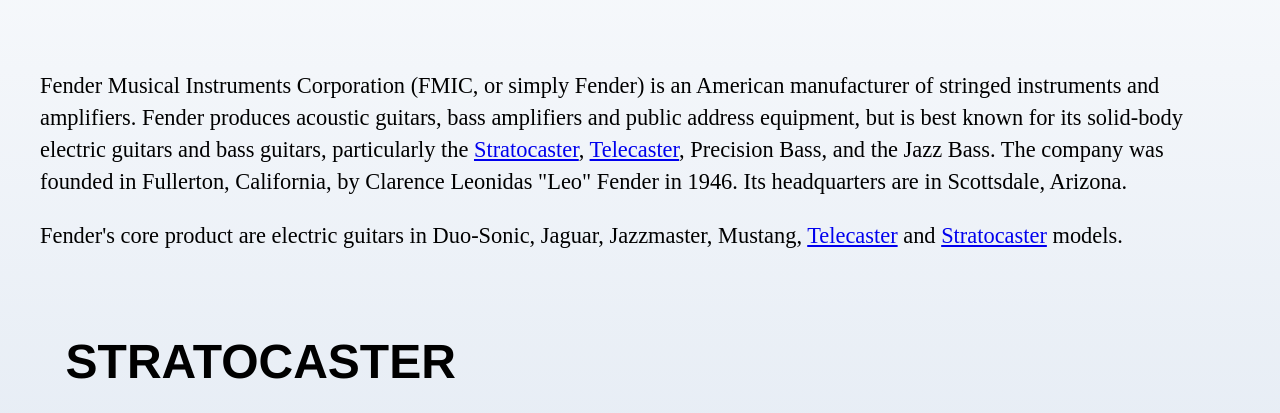
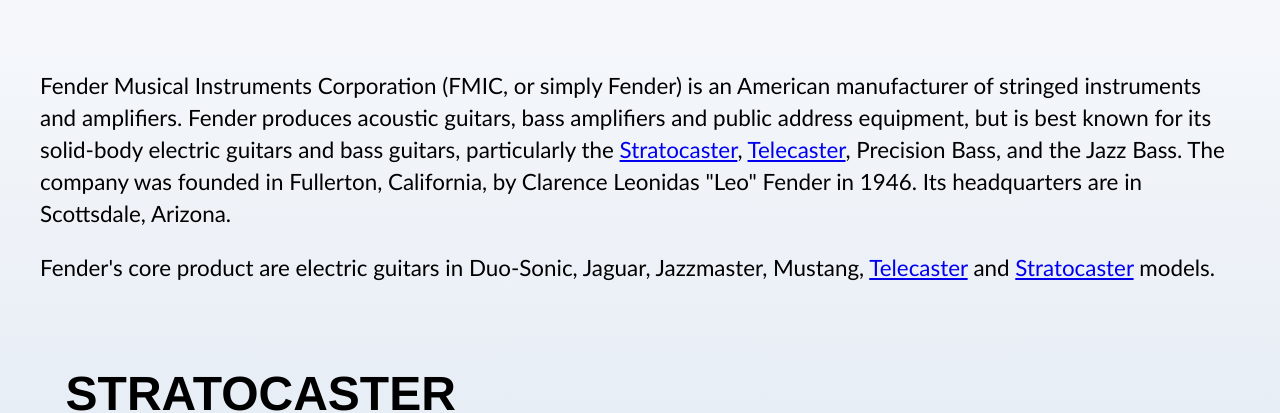
Before and after one commit to mihmin98/guitar-website, a plain HTML site: page fender.html in a window 1280 px wide. Shown: the part 404-817 px from the top of the page. Drawn offline with Linux system fonts and the light colour scheme.

Commit message:
Changed font

```diff
--- a/styles/style-others.css
+++ b/styles/style-others.css
@@ -62,6 +62,10 @@ body {
     font-size: 1.4rem;
     line-height: 2rem;
     border-radius: 10px;
+}
+
+.main-body p {
+    font-family: 'Gill Sans', 'Gill Sans MT', Calibri, 'Trebuchet MS', sans-serif
 }
 
 h2 {
```
